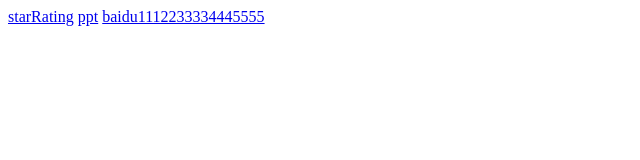
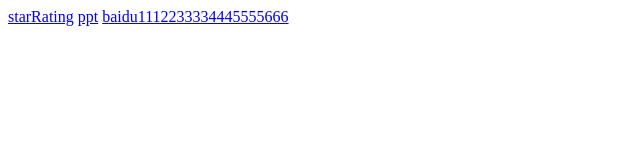
Before and after one commit to JustU920/myblog, a plain HTML site: page index.html in a window 1280 px wide. Shown: the full height of the page, 0-640 px from the left. Drawn offline with Linux system fonts and the light colour scheme.

Commit message:
提交注释

```diff
--- a/index.html
+++ b/index.html
@@ -1,3 +1,3 @@
 <a href="star.rating/star.html" >starRating</a>
 <a href="ppt/xiaobinbin.html">ppt</a>
-<a href="http://www.baidu.com">baidu1112233334445555</a>
+<a href="http://www.baidu.com">baidu1112233334445555666</a>
```
